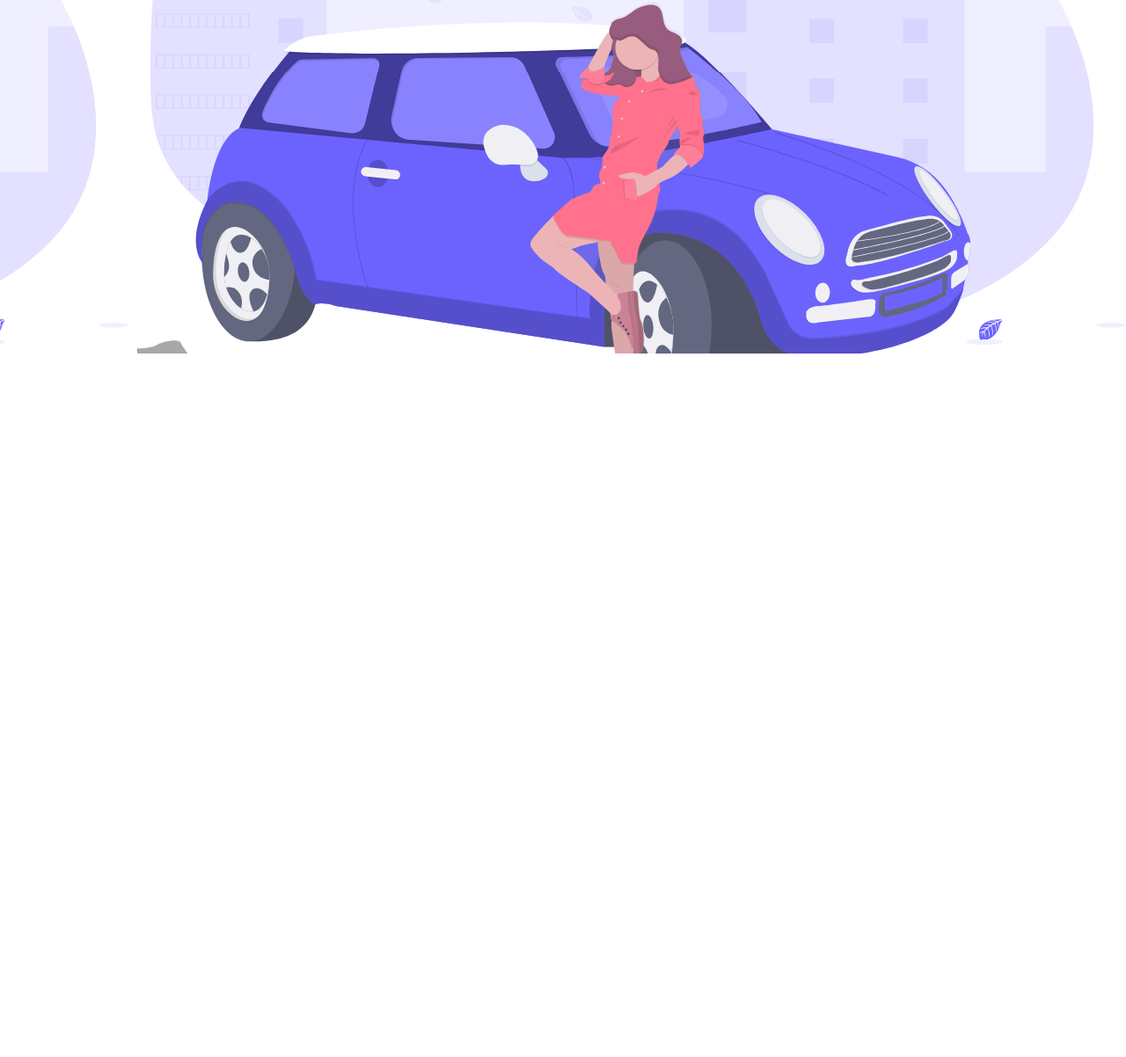
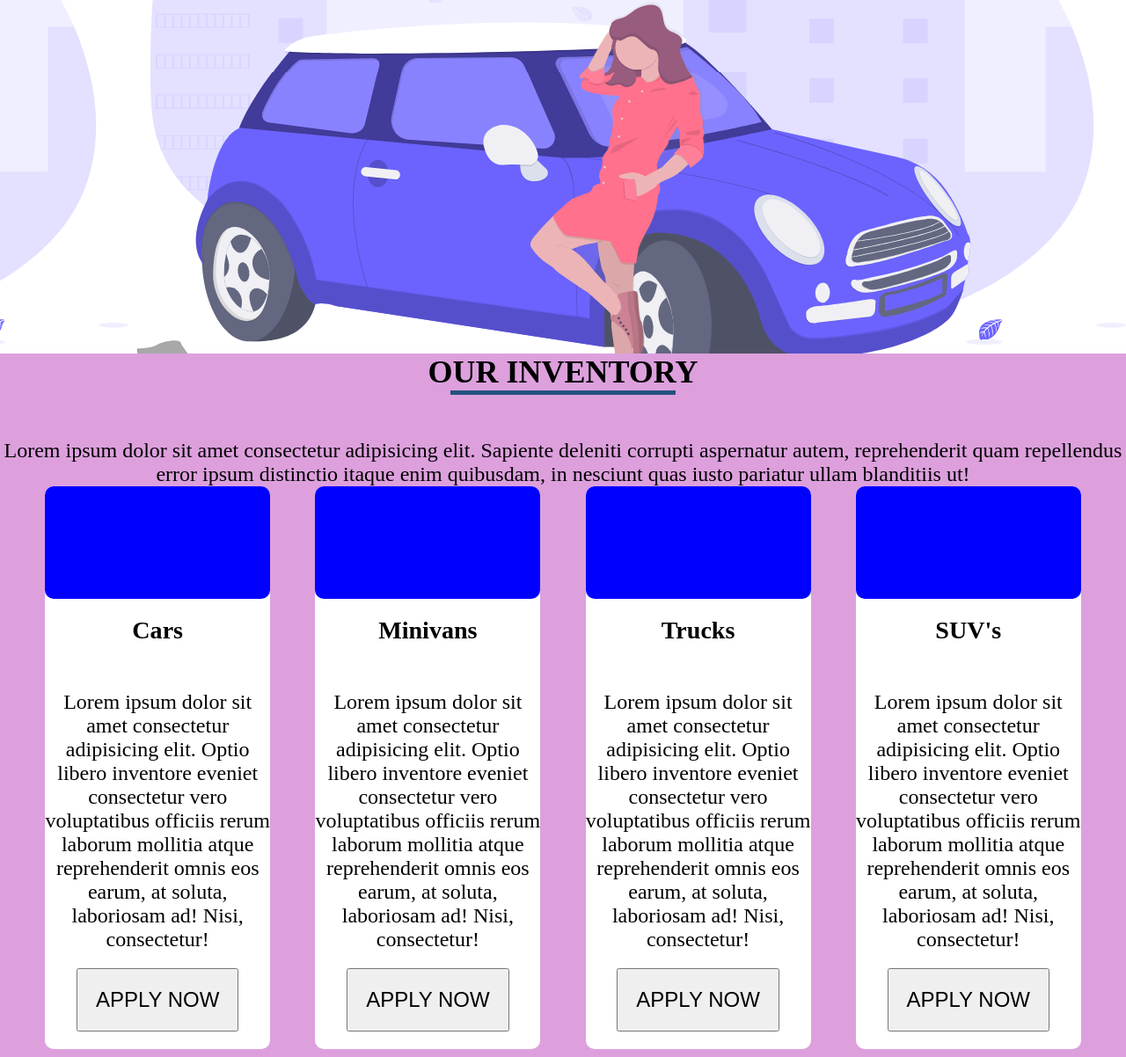
Before and after one commit to emmanuelkb/code-along, a plain HTML site: page index.html in a window 1280 px wide. Shown: the part 328-1530 px from the top of the page at 88% size. Before the commit the page ends 800 px from the top, so only its background shows below. Drawn offline with Linux system fonts and the light colour scheme.

Commit message:
added another page. Still have to work on first

```diff
--- a/index.html
+++ b/index.html
@@ -31,5 +31,73 @@
         <button>GET A CAR NOW</button>
       </div>
     </main>
+    <section class="inventory">
+      <div class="inventory-head">
+        <h2>
+          OUR INVENTORY
+          <hr />
+        </h2>
+        <p>
+          Lorem ipsum dolor sit amet consectetur adipisicing elit. Sapiente
+          deleniti corrupti aspernatur autem, reprehenderit quam repellendus
+          error ipsum distinctio itaque enim quibusdam, in nesciunt quas iusto
+          pariatur ullam blanditiis ut!
+        </p>
+      </div>
+      <div class="cards">
+        <div class="card card1">
+          <div class="card-logo"></div>
+          <div class="card-text">
+            <h3>Cars</h3>
+            <p>
+              Lorem ipsum dolor sit amet consectetur adipisicing elit. Optio
+              libero inventore eveniet consectetur vero voluptatibus officiis
+              rerum laborum mollitia atque reprehenderit omnis eos earum, at
+              soluta, laboriosam ad! Nisi, consectetur!
+            </p>
+            <button>APPLY NOW</button>
+          </div>
+        </div>
+        <div class="card card2">
+          <div class="card-logo"></div>
+          <div class="card-text">
+            <h3>Minivans</h3>
+            <p>
+              Lorem ipsum dolor sit amet consectetur adipisicing elit. Optio
+              libero inventore eveniet consectetur vero voluptatibus officiis
+              rerum laborum mollitia atque reprehenderit omnis eos earum, at
+              soluta, laboriosam ad! Nisi, consectetur!
+            </p>
+            <button>APPLY NOW</button>
+          </div>
+        </div>
+        <div class="card card3">
+          <div class="card-logo"></div>
+          <div class="card-text">
+            <h3>Trucks</h3>
+            <p>
+              Lorem ipsum dolor sit amet consectetur adipisicing elit. Optio
+              libero inventore eveniet consectetur vero voluptatibus officiis
+              rerum laborum mollitia atque reprehenderit omnis eos earum, at
+              soluta, laboriosam ad! Nisi, consectetur!
+            </p>
+            <button>APPLY NOW</button>
+          </div>
+        </div>
+        <div class="card card4">
+          <div class="card-logo"></div>
+          <div class="card-text">
+            <h3>SUV's</h3>
+            <p>
+              Lorem ipsum dolor sit amet consectetur adipisicing elit. Optio
+              libero inventore eveniet consectetur vero voluptatibus officiis
+              rerum laborum mollitia atque reprehenderit omnis eos earum, at
+              soluta, laboriosam ad! Nisi, consectetur!
+            </p>
+            <button>APPLY NOW</button>
+          </div>
+        </div>
+      </div>
+    </section>
   </body>
 </html>
--- a/main.css
+++ b/main.css
@@ -40,3 +40,66 @@ a {
   text-decoration: none;
   color: black;
 }
+
+/*inventory section*/
+
+.inventory {
+  width: 100vw;
+  height: 100vh;
+  background-color: plum;
+}
+
+.inventory-head {
+  width: 100%;
+  text-align: center;
+  font-size: 1.5rem;
+}
+
+hr {
+  height: 5px;
+  width: 20%;
+  margin: auto;
+  background-color: #24527e;
+  border: none;
+  margin-bottom: 50px;
+}
+
+.cards {
+  width: 100%;
+  height: 80vh;
+
+  display: flex;
+  justify-content: space-evenly;
+}
+
+.card {
+  height: 100%;
+  width: 20%;
+  background-color: white;
+  border-radius: 10px;
+}
+.card-logo {
+  height: 20%;
+  background-color: blue;
+  border-radius: inherit;
+}
+
+.card-text {
+  text-align: center;
+  font-size: 1.5rem;
+  display: flex;
+  flex-direction: column;
+  justify-content: space-evenly;
+  align-items: center;
+  height: 80%;
+}
+
+.card-text h3 {
+  margin-bottom: 2rem;
+}
+
+.card-text button {
+  font-size: 1.5rem;
+  padding: 1.25rem;
+  /* margin-bottom: 2re; */
+}
```
